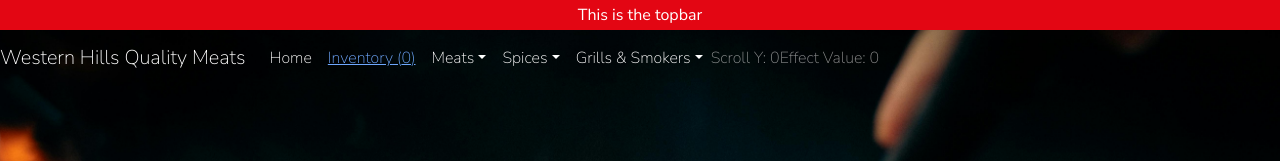
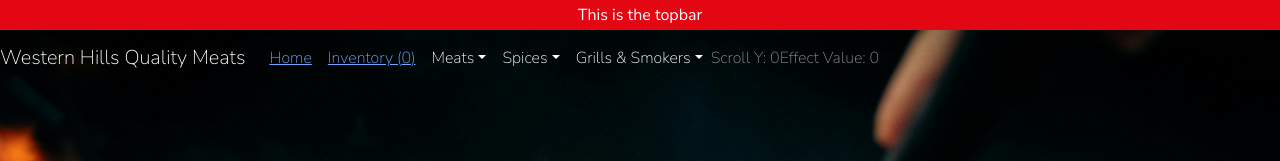
Before and after one commit to Thomas-Cottis-21/western_hills_meats, a React (Vite) app: page / in a window 1280 px wide. Shown: the top 161 px of the page. Built offline with nearby package versions, Linux system fonts and the light colour scheme; no server answers.

Commit message:
added breadcrumbs, product pages + tweaked navbar, next is dynamic breadcrumbs, log products per page

```diff
--- /dev/null
+++ b/src/assets/style/_breadcrumb.scss
@@ -0,0 +1,5 @@
+.breadcrumb {
+    font-family: $titleFont;
+    font-size: $title;
+    color: $light;
+}
--- a/src/assets/style/_global.scss
+++ b/src/assets/style/_global.scss
@@ -3,7 +3,7 @@ body {
     font-family: system-ui;
 }
 h1, h2, h3, h4, h5, h6 {
-    font-family: "Oswald", system-ui;
+    font-family: $titleFont;
     font-weight: 400;
     margin: 0px;
 }
--- /dev/null
+++ b/src/assets/style/_productListingHero.scss
@@ -0,0 +1,7 @@
+.productListingHero {
+    background-image: url("../images/mountain.jpg");
+    background-repeat: no-repeat;
+    background-size: cover;
+    background-position: center;
+    padding: 150px 10px;
+}
--- a/src/assets/style/_variables.scss
+++ b/src/assets/style/_variables.scss
@@ -1,6 +1,6 @@
 //fonts
-$content: "Nunito Sans", sans-serif;
-$title: "Oswald", sans-serif;
+$content: "Nunito Sans", system-ui;
+$titleFont: "Oswald", system-ui;
 
 //font sizes
 $title: 3rem;
--- a/src/assets/style/style.scss
+++ b/src/assets/style/style.scss
@@ -11,4 +11,6 @@
 @import "_smokerHero.scss";
 @import "_imageGrid.scss";
 @import "_contact.scss";
+@import "_productListingHero.scss";
+@import "_breadcrumb.scss";
 @import "_global.scss";
--- /dev/null
+++ b/src/components/Breadcrumb.comp.jsx
@@ -0,0 +1,9 @@
+const Breadcrumb = () => {
+    return (
+        <div className="breadcrumb">
+            <span>Breadcrumb</span>
+        </div>
+    );
+}
+
+export default Breadcrumb;
--- a/src/components/Navigation.comp.jsx
+++ b/src/components/Navigation.comp.jsx
@@ -63,13 +63,17 @@ const Navigation = () => {
         </Link>
     }
 
+    const formatHomeLink = () => {
+        return <Link to="/">Home</Link>
+    }
+
     return (
 			<Navbar ref={navbarRef} expand="md" data-bs-theme="dark" fixed="top" id="navbar" style={{ backdropFilter: backdropFilter }}>
 				<NavbarBrand>Western Hills Quality Meats</NavbarBrand>
 				<NavbarToggle aria-controls="basic-navbar-nav" />
 				<NavbarCollapse id="basic-navbar-nav">
 					<Nav className="ml-auto">
-						<NavLink>Home</NavLink>
+						<NavLink>{formatHomeLink()}</NavLink>
 						<NavLink>{formatInventoryLink(data, "Inventory")}</NavLink>
 						<NavDropdown title="Meats">
 							<NavDropdown.Item>
--- /dev/null
+++ b/src/components/ProductListingHero.comp.jsx
@@ -0,0 +1,13 @@
+import Breadcrumb from "./Breadcrumb.comp.jsx";
+
+const ProductListingHero = () => {
+    return (
+        <>
+            <div className="productListingHero">
+                <Breadcrumb />
+            </div>
+        </>
+    );
+}
+
+export default ProductListingHero;
--- a/src/pages/ProductsSubcategory.page.jsx
+++ b/src/pages/ProductsSubcategory.page.jsx
@@ -1,14 +1,14 @@
+import Navigation from "../components/Navigation.comp";
+import ProductListingHero from "../components/ProductListingHero.comp";
+import TopBar from "../components/TopBar.comp";
+
 const ProductsSubcategory = (props) => {
     return (
-        <div>
-            <h1 className="title">
-                This is the products subcategory page
-            </h1>
-            <p className="subtitle">
-                Category: {props.category} <br/>
-                Subcategory: {props.subcategory}
-            </p>
-        </div>
+        <section>
+            <TopBar />
+            <Navigation />
+            <ProductListingHero />
+        </section>
     );
 }
 
```
Also changed, not shown: 1 other file (tests, documents, lock files or other folders).
